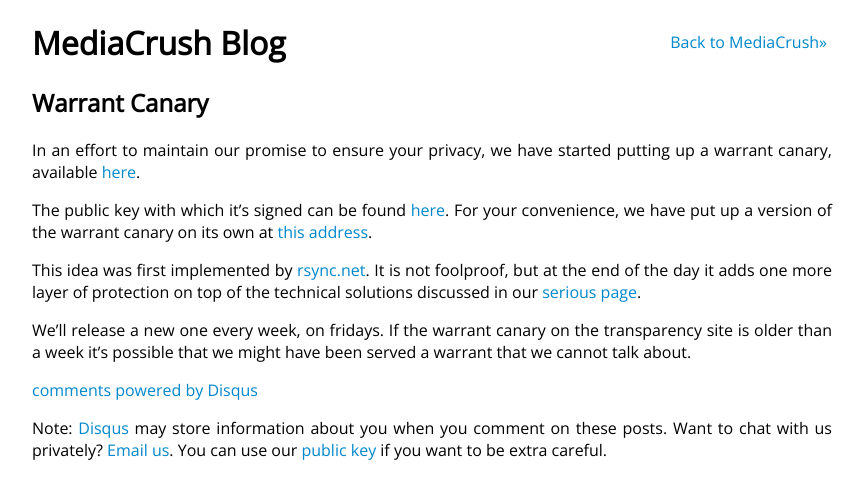
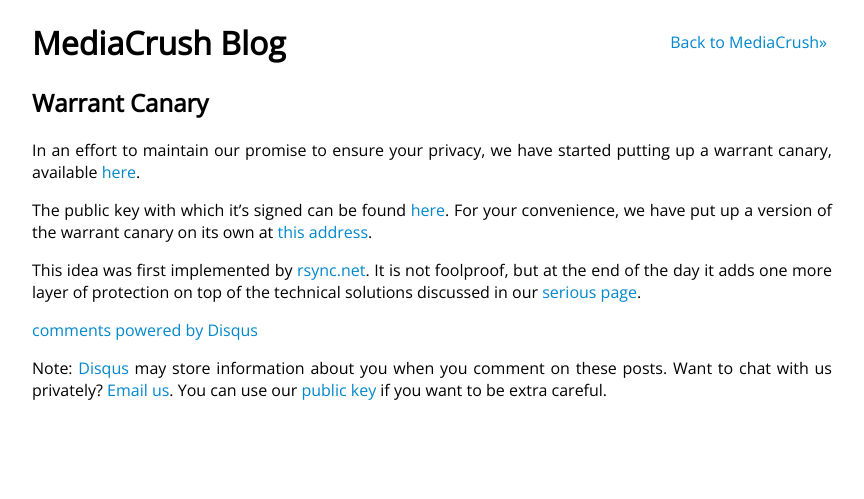
Before and after one commit to MediaCrush/mediacrush.github.io, a Jekyll site: the page built from _posts/2013-10-11-Warrant-canary.md, in a window 1280 px wide. Shown: the top 499 px of the page, without its empty margins (208-1072 px from the left). Built offline with Jekyll 4.4.1, drawn with Linux system fonts in a browser that asks for light colours; Markdown is read by kramdown in place of the engine named in the settings; comment, search, counter and statistics services are not loaded.

Commit message:
Update 2013-10-11-Warrant-canary.md

```diff
--- a/_posts/2013-10-11-Warrant-canary.md
+++ b/_posts/2013-10-11-Warrant-canary.md
@@ -8,5 +8,3 @@
 The public key with which it's signed can be found [here](https://mediacru.sh/transparency/public-key.txt). For your convenience, we have put up a version of the warrant canary on its own at [this address](https://mediacru.sh/transparency/warrant-canary.signed.txt).
 
 This idea was first implemented by [rsync.net](http://rsync.net/). It is not foolproof, but at the end of the day it adds one more layer of protection on top of the technical solutions discussed in our [serious page](https://mediacru.sh/serious).
-
-We'll release a new one every week, on fridays. If the warrant canary on the transparency site is older than a week it's possible that we might have been served a warrant that we cannot talk about.
```
